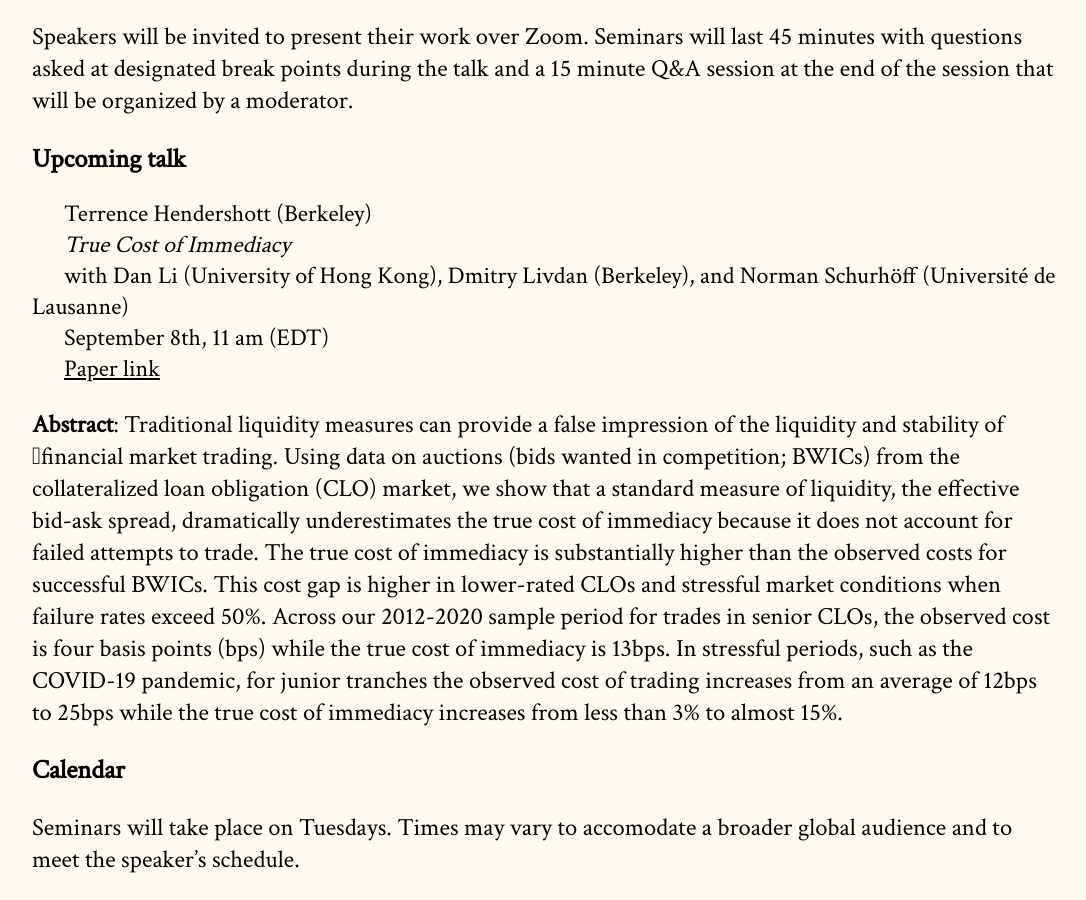
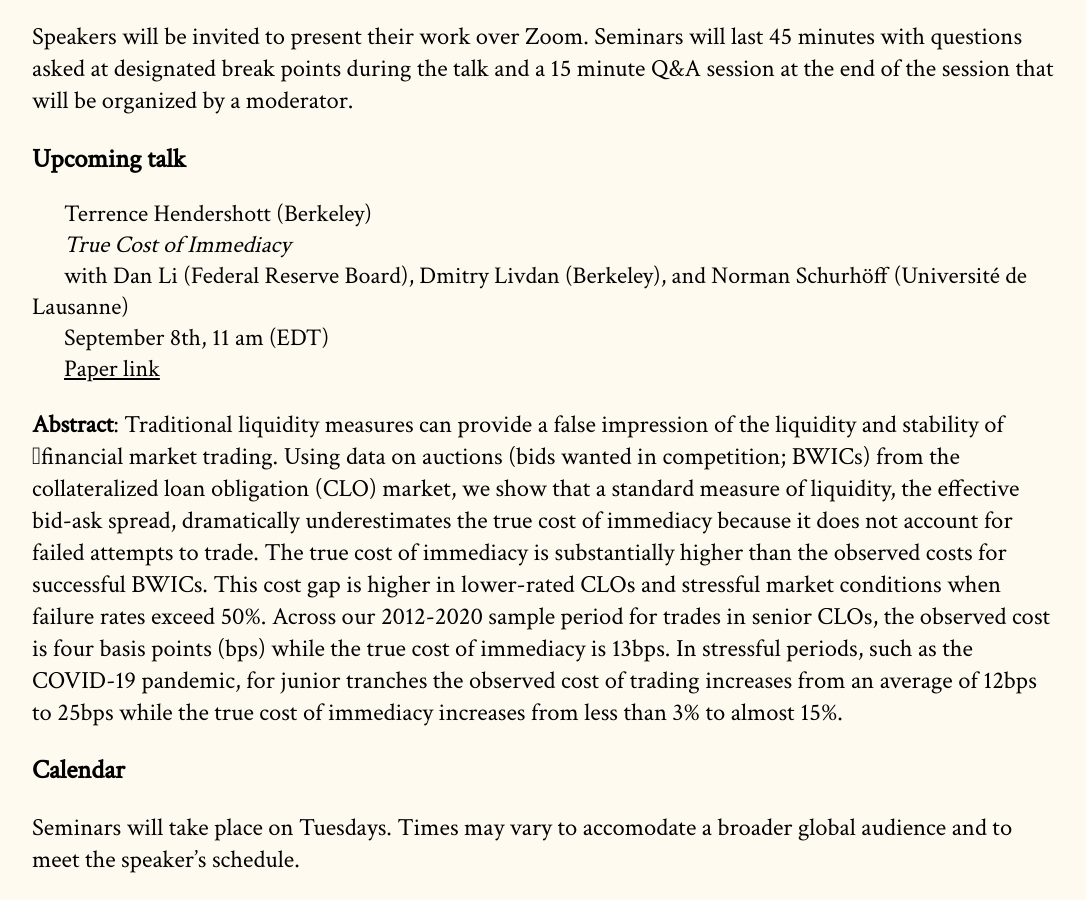
Before and after one commit to cpfiffer/microstructure.exchange, a Jekyll site: the page built from index.md, in a window 1280 px wide and 900 px high, scrolled down 319 px. Shown: the whole window, without its empty margins (96-1182 px from the left). Built offline with Jekyll 4.4.1, drawn with Linux system fonts in a browser that asks for light colours; some web fonts are replaced.

Commit message:
Update info

```diff
--- a/_config.yml
+++ b/_config.yml
@@ -13,7 +13,7 @@ github:
 speaker-info:
   speaker-name: Terrence Hendershott (Berkeley)
   speaker-paper: "True Cost of Immediacy"
-  coauthors: "Dan Li (University of Hong Kong), Dmitry Livdan (Berkeley), and Norman Schurhöff (Université de Lausanne)"
+  coauthors: "Dan Li (Federal Reserve Board), Dmitry Livdan (Berkeley), and Norman Schurhöff (Université de Lausanne)"
   speaker-date: September 8th, 11 am (EDT)
   # discussant: "Gideon Saar (Cornell University)"
   paper-link: https://papers.ssrn.com/sol3/papers.cfm?abstract_id=3680035
```
